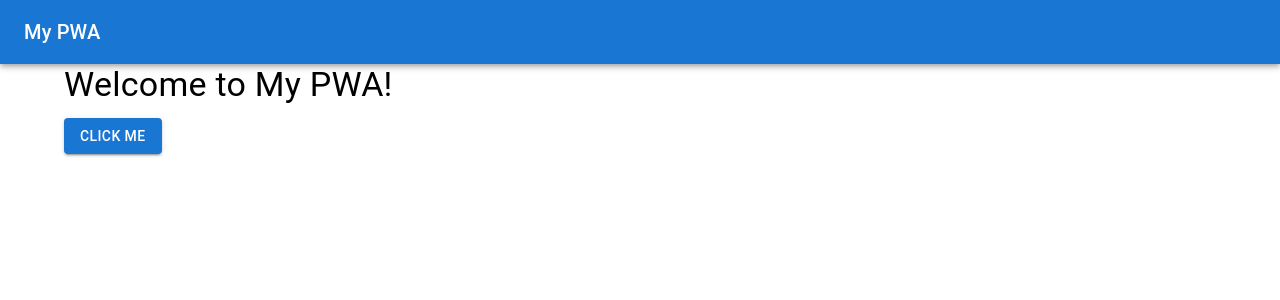
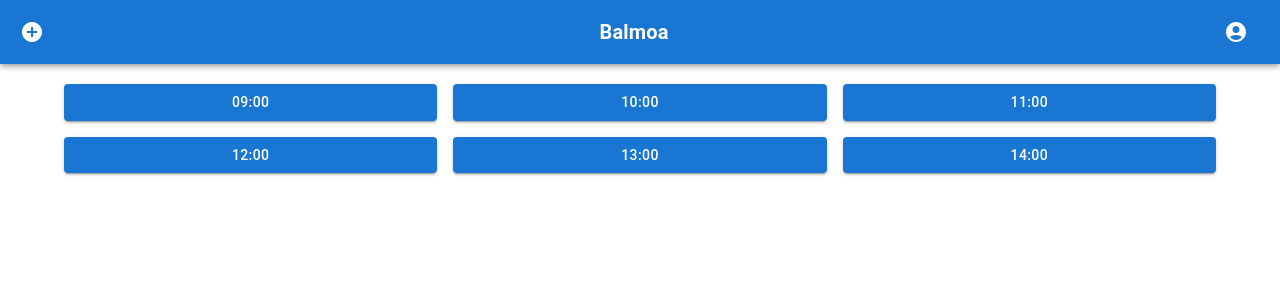
Before and after one commit to hrxgxs/project_balmoa, a React (Create React App) app: page / in a window 1280 px wide. Shown: the top 300 px of the page. Built offline with nearby package versions, Linux system fonts and the light colour scheme.

Commit message:
first commit

```diff
--- a/package.json
+++ b/package.json
@@ -5,6 +5,7 @@
   "dependencies": {
     "@emotion/react": "^11.11.1",
     "@emotion/styled": "^11.11.0",
+    "@mui/icons-material": "^5.14.11",
     "@mui/material": "^5.14.10",
     "@testing-library/jest-dom": "^5.17.0",
     "@testing-library/react": "^13.4.0",
--- a/src/App.js
+++ b/src/App.js
@@ -1,23 +1,72 @@
-// src/App.js
-import React from 'react';
-import { Button, AppBar, Toolbar, Typography, Container } from '@mui/material';
+import React, { useState } from 'react';
+import { AppBar, Toolbar, IconButton, Typography, Container, Grid, Button, Dialog, DialogContent, DialogTitle, TextField } from '@mui/material';
+import AddCircleIcon from '@mui/icons-material/AddCircle';
+import AccountCircleIcon from '@mui/icons-material/AccountCircle';
 
 function App() {
+  const [open, setOpen] = useState(false);
+  const [selectedTime, setSelectedTime] = useState('');
+  const [reservationList, setReservationList] = useState([]);
+
+  const handleOpenDialog = (time) => {
+    setSelectedTime(time);
+    setOpen(true);
+  };
+
+  const handleCloseDialog = () => {
+    setOpen(false);
+  };
+
+  const handleReservation = () => {
+    // 예약을 처리하는 로직을 추가합니다.
+    // 이 예시에서는 선택한 시간과 예약자 정보를 reservationList에 추가합니다.
+    setReservationList([...reservationList, { time: selectedTime, user: '사용자 이름' }]);
+    setOpen(false);
+  };
+
   return (
     <div>
       <AppBar position="static">
         <Toolbar>
-          <Typography variant="h6">My PWA</Typography>
+          <IconButton edge="start" color="inherit" aria-label="menu">
+            <AddCircleIcon />
+          </IconButton>
+          <Typography variant="h6" style={{ flexGrow: 1, textAlign:'center', fontWeight:'bold' }}>
+            Balmoa
+          </Typography>
+          <IconButton color="inherit">
+            <AccountCircleIcon />
+          </IconButton>
         </Toolbar>
       </AppBar>
-      <Container>
-        <Typography variant="h4" gutterBottom>
-          Welcome to My PWA!
-        </Typography>
-        <Button variant="contained" color="primary">
-          Click me
-        </Button>
+      <Container style={{ marginTop: '20px' }}>
+        <Grid container spacing={2}>
+          {/* 타임 테이블 생성 */}
+          {['09:00', '10:00', '11:00', '12:00', '13:00', '14:00'].map((time) => (
+            <Grid item xs={4} key={time}>
+              <Button variant="contained" fullWidth onClick={() => handleOpenDialog(time)}>
+                {time}
+              </Button>
+            </Grid>
+          ))}
+        </Grid>
       </Container>
+      {/* 예약 다이얼로그 */}
+      <Dialog open={open} onClose={handleCloseDialog}>
+        <DialogTitle>예약 정보 입력</DialogTitle>
+        <DialogContent>
+          <TextField
+            label="사용자 이름"
+            fullWidth
+            margin="normal"
+            variant="outlined"
+            // onChange={(e) => setSelectedUser(e.target.value)}
+          />
+          <Button variant="contained" color="primary" onClick={handleReservation}>
+            예약하기
+          </Button>
+        </DialogContent>
+      </Dialog>
     </div>
   );
 }
```
Also changed, not shown: 1 other file (tests, documents, lock files or other folders).
